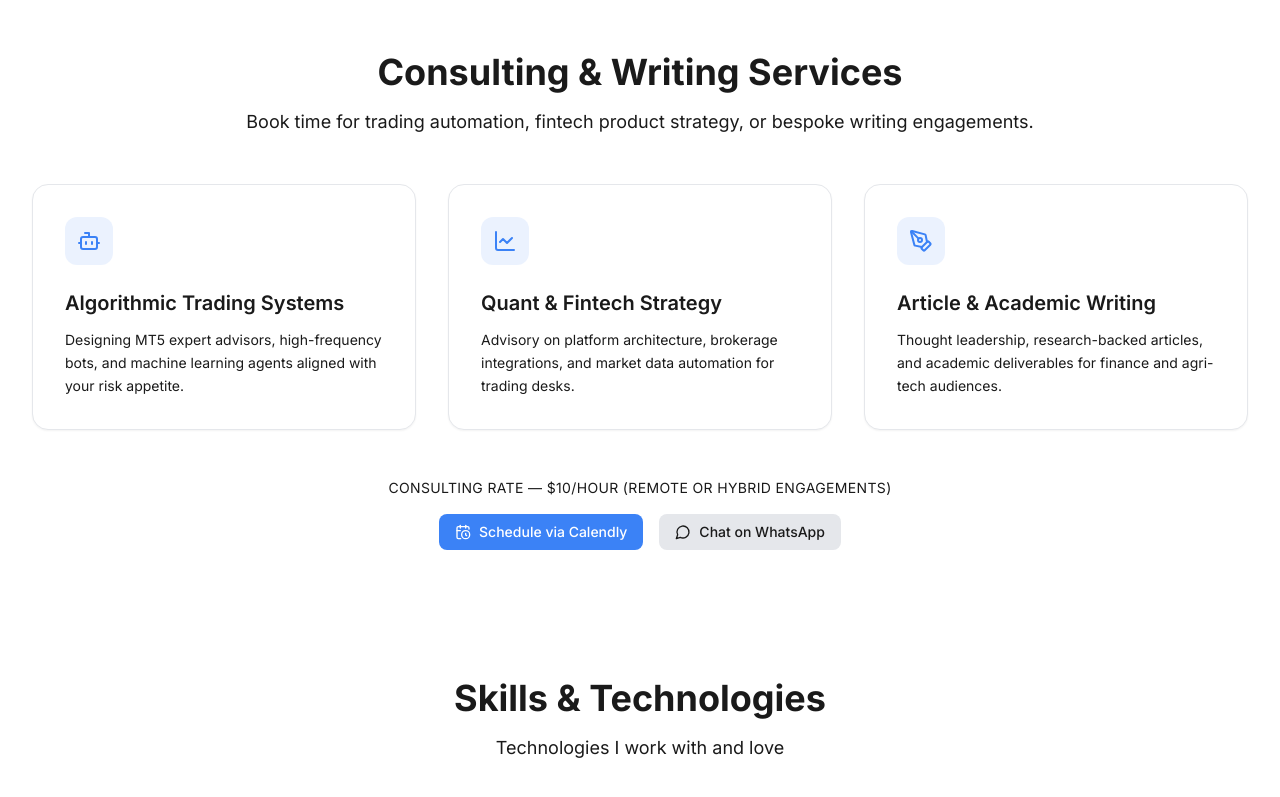
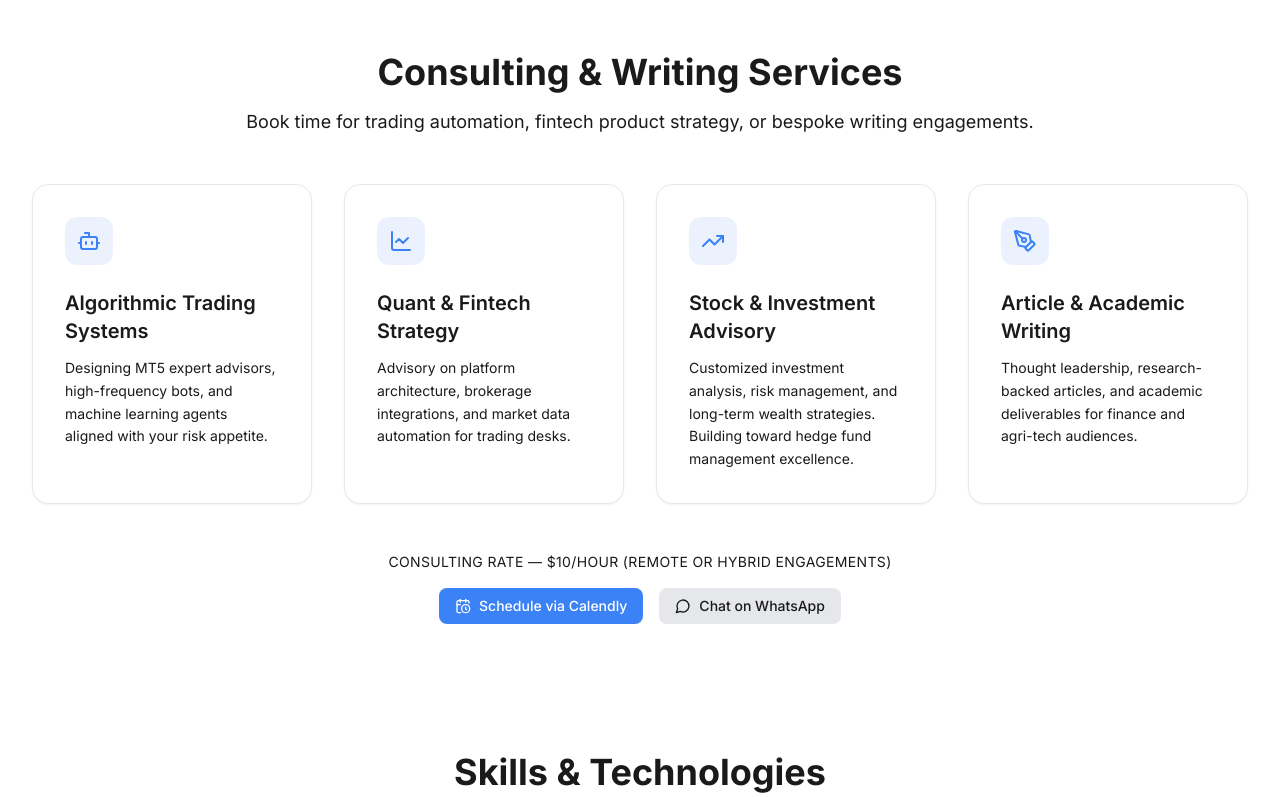
Before and after one commit to SoftwareBazaar/my-portfolio, a Next.js app: page / in a window 1280 px wide. Shown: the part 1453-2250 px from the top of the page. Built offline with nearby package versions, Linux system fonts and the light colour scheme; no server answers; the database is empty.

Commit message:
Add Stock & Investment Advisory service

```diff
--- a/components/sections/Services.tsx
+++ b/components/sections/Services.tsx
@@ -1,5 +1,5 @@
 import { Button } from "@/components/ui/Button";
-import { CalendarClock, PenTool, LineChart, Bot, MessageCircle } from "lucide-react";
+import { CalendarClock, PenTool, LineChart, Bot, MessageCircle, TrendingUp } from "lucide-react";
 
 const offerings = [
   {
@@ -13,6 +13,12 @@ const offerings = [
     title: "Quant & Fintech Strategy",
     description:
       "Advisory on platform architecture, brokerage integrations, and market data automation for trading desks.",
+  },
+  {
+    icon: TrendingUp,
+    title: "Stock & Investment Advisory",
+    description:
+      "Customized investment analysis, risk management, and long-term wealth strategies. Building toward hedge fund management excellence.",
   },
   {
     icon: PenTool,
@@ -32,7 +38,7 @@ export function Services() {
         </p>
       </div>
 
-      <div className="grid gap-8 md:grid-cols-3">
+      <div className="grid gap-8 md:grid-cols-2 lg:grid-cols-4">
         {offerings.map((service) => {
           const Icon = service.icon;
           return (
```
